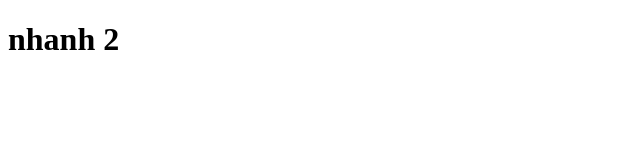
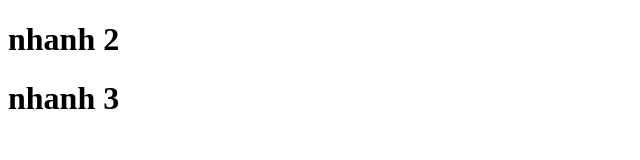
Before and after one commit to NgocViet1/duan11, a plain HTML site: page oidoioi.html in a window 1280 px wide. Shown: the whole page, without its empty margins (0-640 px from the left). Drawn offline with Linux system fonts and the light colour scheme.

Commit message:
moi them nhanh 3

```diff
--- a/oidoioi.html
+++ b/oidoioi.html
@@ -7,5 +7,6 @@
   </head>
   <body>
     <h1>nhanh 2</h1>
+    <h1>nhanh 3</h1>
   </body>
 </html>
```
